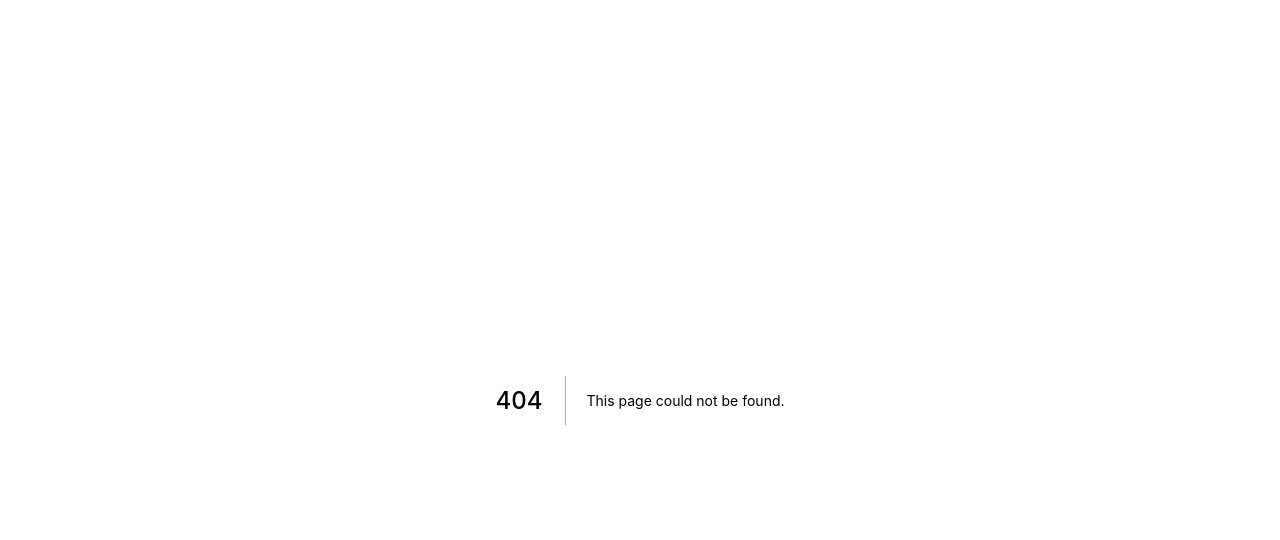
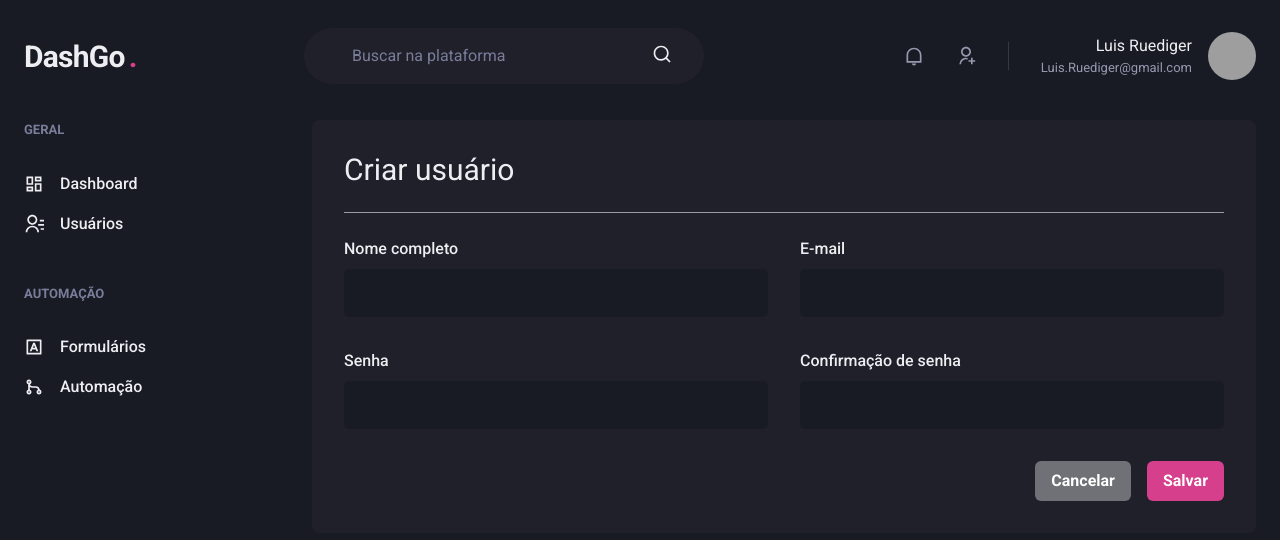
Before and after one commit to LuisRuediger/DashGo, a Next.js app: page /users/create in a window 1280 px wide. Before the commit this address had no page. Shown: the top 540 px of the page. Built offline with nearby package versions, Linux system fonts and the light colour scheme; grey boxes are pictures that could not be loaded.

Commit message:
Form criação usuário

```diff
--- /dev/null
+++ b/src/pages/users/create.tsx
@@ -0,0 +1,54 @@
+import { Box, Button, Divider, Flex, Heading, HStack, SimpleGrid, VStack } from "@chakra-ui/react"
+import { Input } from "../../components/Form/Input"
+
+import { Header } from "../../components/Header"
+import { Sidebar } from "../../components/Sidebar"
+
+export default function CreateUser() {
+  return (
+    <Box>
+      <Header/>
+
+      <Flex
+        w="100%"
+        my="6"
+        maxWidth={1480}
+        mx="auto"
+        px="6"
+      >
+        <Sidebar/>
+
+        <Box
+          flex="1"
+          borderRadius={8}
+          bg="gray.800"
+          p="8"
+        >
+          <Heading size="lg" fontWeight="normal">Criar usuário</Heading>
+
+          <Divider my="6" borderColor="gray-700" />
+
+          <VStack spacing="8">
+            <SimpleGrid minChildWidth="240px" spacing="8" w="100%">
+              <Input name="name" label="Nome completo" />
+              <Input name="email" type="email" label="E-mail" />
+            </SimpleGrid>
+
+            <SimpleGrid minChildWidth="240px" spacing="8" w="100%">
+              <Input name="password" type="password"label="Senha" />
+              <Input name="password_confirmation" type="password" label="Confirmação de senha" />
+            </SimpleGrid>
+          </VStack>
+
+          <Flex mt="8" justify="flex-end">
+            <HStack spacing="4">
+              <Button colorScheme="whiteAlpha">Cancelar</Button>
+              <Button colorScheme="pink">Salvar</Button>
+            </HStack>
+          </Flex>
+      </Box>
+    </Flex>
+
+    </Box>
+  )
+}
```
